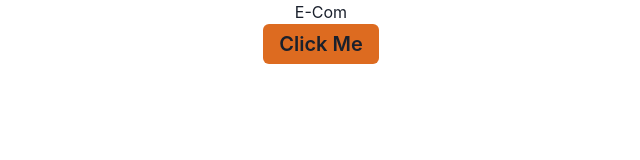
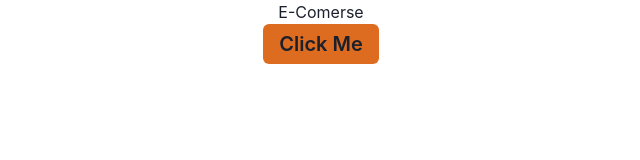
Before and after one commit to ankitsng0007/AnkitRepo, a React (Create React App) app in the folder RCT-101/Day-19/Asgn-1/e-comerse/: page / in a window 1280 px wide. Shown: the top 160 px of the page, without its empty margins (319-959 px from the left). Built offline with nearby package versions, Linux system fonts and the light colour scheme.

Commit message:
file added

```diff
--- a/RCT-101/Day-19/Asgn-1/e-comerse/src/App.js
+++ b/RCT-101/Day-19/Asgn-1/e-comerse/src/App.js
@@ -6,7 +6,7 @@ import { theme } from './Theme/Theme.config';
 function App() {
   return (
     <div className="App">
-      <h1>E-Com</h1>
+      <h1>E-Comerse</h1>
       <Listing theme={theme}/>
     </div>
   );
```
